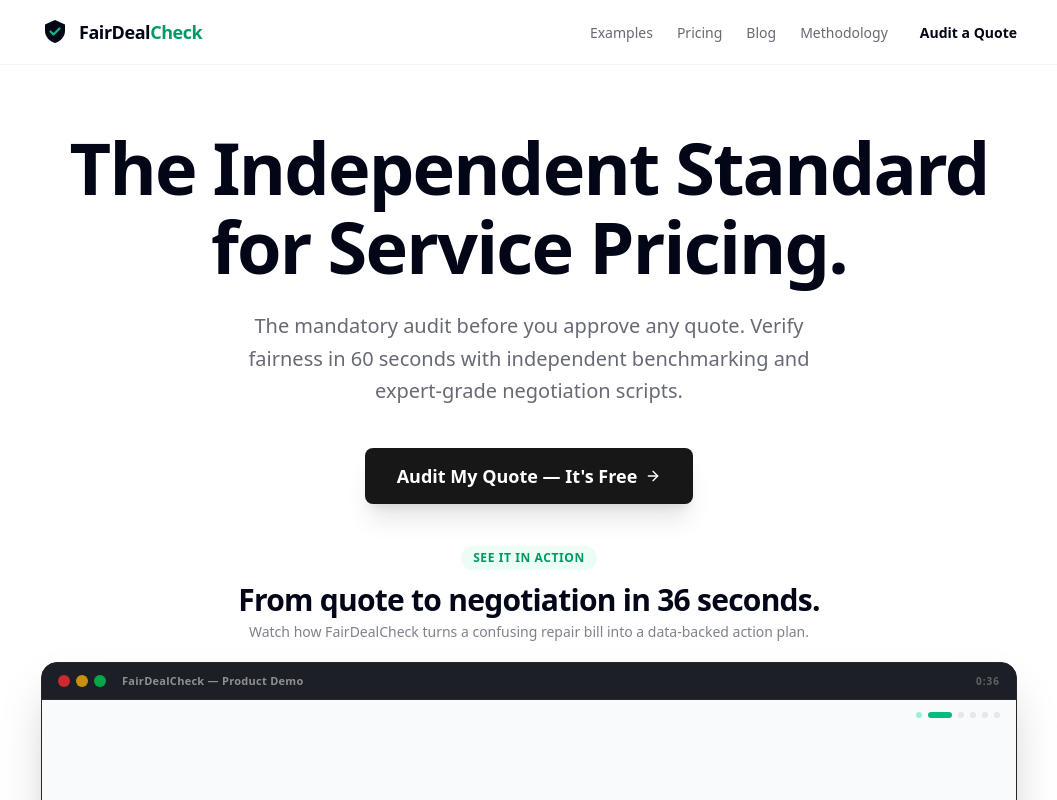
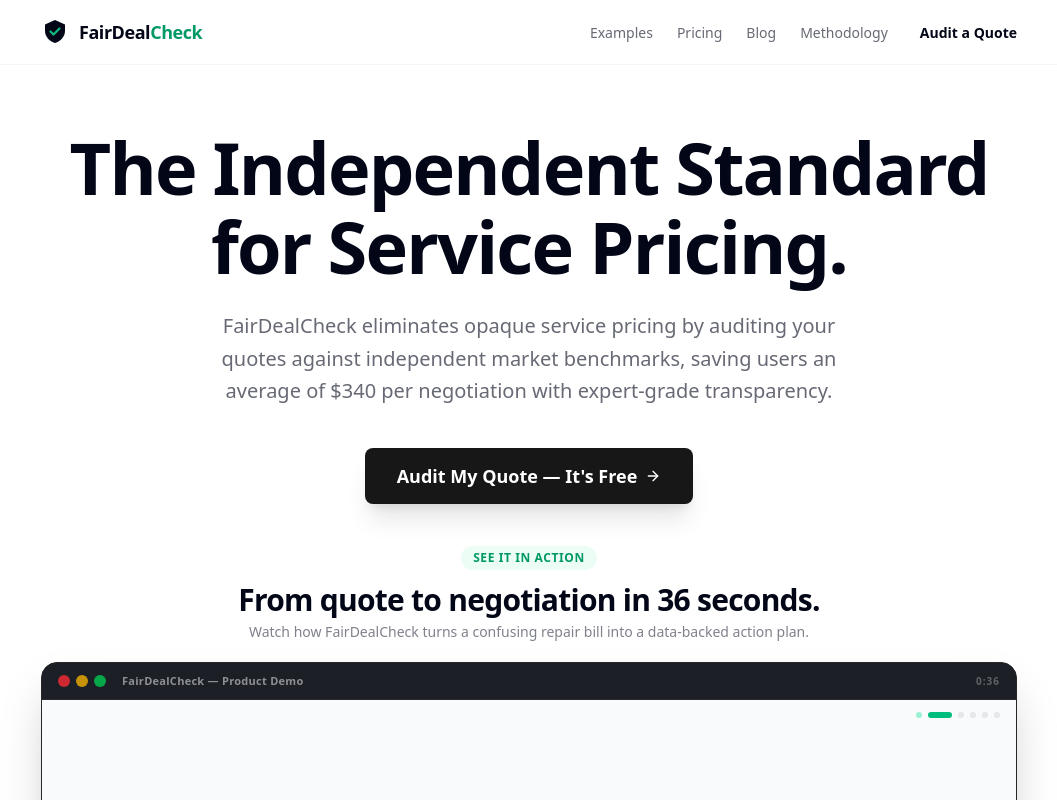
Before and after one commit to noutpelgrim/fairdealcheck, a Next.js app: page / in a window 1280 px wide. Shown: the top 800 px of the page, without its empty margins (111-1168 px from the left). Built offline with nearby package versions, Linux system fonts and the light colour scheme.

Commit message:
Update hero value proposition

```diff
--- a/src/app/page.tsx
+++ b/src/app/page.tsx
@@ -37,8 +37,8 @@
           <h1 className="text-4xl sm:text-5xl md:text-7xl font-bold tracking-tight text-navy mb-6 leading-[1.1]">
             The Independent Standard for Service Pricing.
           </h1>
-          <p className="text-base sm:text-lg md:text-xl text-navy/60 max-w-xl mx-auto mb-10 leading-relaxed">
-            The mandatory audit before you approve any quote. Verify fairness in 60 seconds with independent benchmarking and expert-grade negotiation scripts.
+          <p className="text-base sm:text-lg md:text-xl text-navy/60 max-w-2xl mx-auto mb-10 leading-relaxed">
+            FairDealCheck eliminates opaque service pricing by auditing your quotes against independent market benchmarks, saving users an average of $340 per negotiation with expert-grade transparency.
           </p>
           <Link href="/analyze">
             <Button size="lg" className="h-14 w-full sm:w-auto px-8 rounded-full bg-navy text-white hover:bg-navy-light shadow-xl shadow-navy/10 transition-all font-semibold">
```
